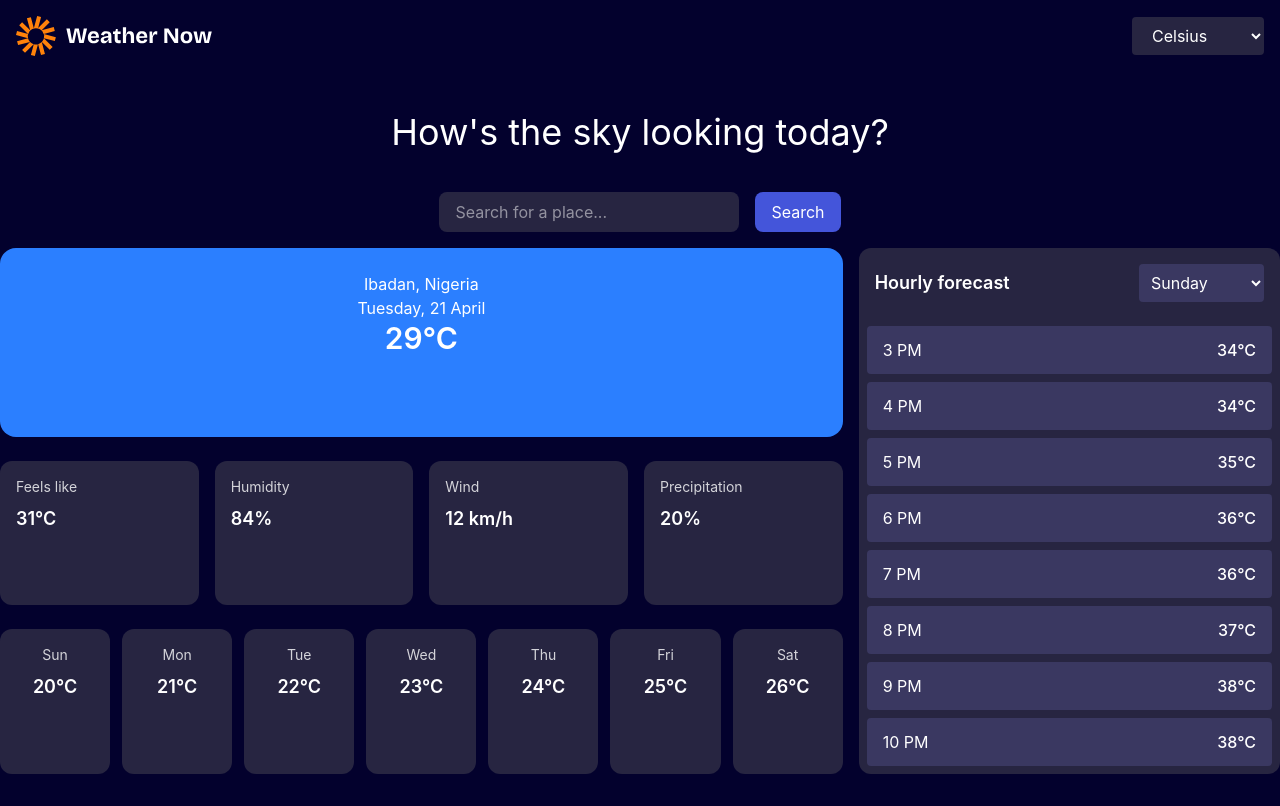
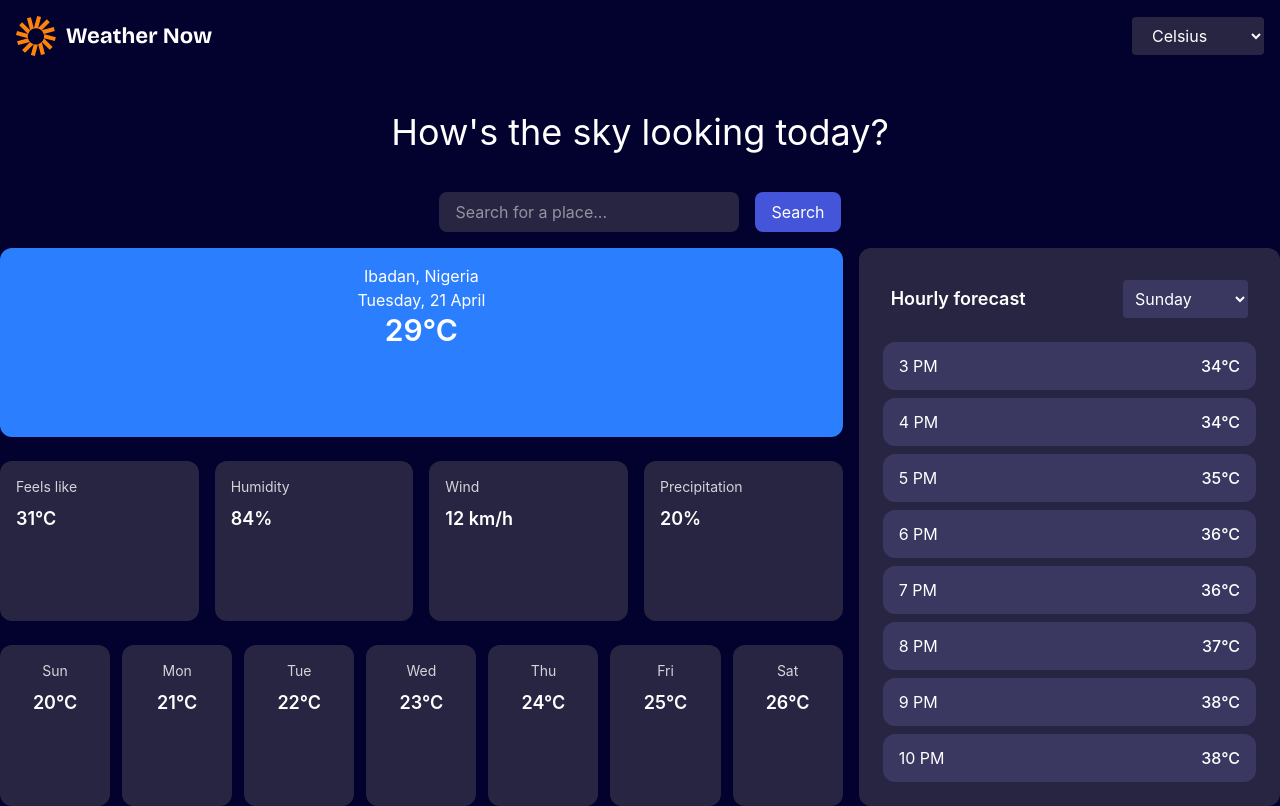
Before and after one commit to Abdulazeez1010/weather-app, a React (Vite) app: page / in a window 1280 px wide. Built offline with nearby package versions, Linux system fonts and the light colour scheme.

Commit message:
refactor: extract reusable weather card components, add shared InfoCard and centralize weather types

```diff
--- a/src/components/DailyForecastCard.tsx
+++ b/src/components/DailyForecastCard.tsx
@@ -1,5 +1,6 @@
 import React from 'react'
-import type { DailyForecastItem } from './WeatherPage';
+import type { DailyForecastItem } from '../types/weather';
+import InfoCard from './InfoCard';
 
 type DailyForecastCardProps = {
   dailyForecast: DailyForecastItem[];
@@ -9,13 +10,10 @@ const DailyForecastCard: React.FC<DailyForecastCardProps> = ({ dailyForecast })
   return (
     <div className="grid grid-cols-2 gap-3 md:grid-cols-4 xl:grid-cols-7">
       {dailyForecast.map((day) => (
-        <div
-          key={day.day}
-          className="rounded-xl bg-[hsl(243,27%,20%)] p-4 text-center text-white"
-        >
+        <InfoCard key={day.day} className='text-center'>
           <p className='text-sm opacity-80'>{day.day}</p>
           <h3 className='mt-2 text-lg font-semibold'>{day.temp}</h3>
-        </div>
+        </InfoCard>
       ))}
     </div>
   )
--- a/src/components/HourlyForecastCard.tsx
+++ b/src/components/HourlyForecastCard.tsx
@@ -1,5 +1,6 @@
 import React from "react";
-import type { HourlyForecastItem } from "./WeatherPage";
+import type { HourlyForecastItem } from "../types/weather";
+import InfoCard from "./InfoCard";
 
 type HourlyForecastCardProps = {
   hourlyForecast: HourlyForecastItem[];
@@ -9,13 +10,13 @@ const HourlyForecastCard: React.FC <HourlyForecastCardProps> = ({ hourlyForecast
 	return (
 		<div className="grid gap-2 p-2">
 			{hourlyForecast.map((time) => (
-				<div
+				<InfoCard
 					key={time.hour}
 					className="flex items-center justify-between rounded bg-[hsl(243,27%,30%)] px-4 py-3"
 				>
 					<span>{time.hour}</span>
 					<span className="font-medium">{time.temp}</span>
-				</div>
+				</InfoCard>
 			))}
 		</div>
 	)
--- /dev/null
+++ b/src/components/InfoCard.tsx
@@ -0,0 +1,16 @@
+import React from 'react';
+
+type InfoCardProps = {
+    children: React.ReactNode;
+    className?: string;
+};
+
+const InfoCard: React.FC<InfoCardProps> = ({children, className= ''}) => {
+    return (
+        <div className={`rounded-xl bg-[hsl(243,27%,20%)] p-4 text-white ${className}`}>
+            {children}
+        </div>
+    );
+};
+
+export default InfoCard;
--- a/src/components/WeatherPage.tsx
+++ b/src/components/WeatherPage.tsx
@@ -6,29 +6,14 @@ import UnitsSelector from './UnitsSelector';
 import WeatherStatCard from './WeatherStatCard.tsx';
 import DailyForecastCard from './DailyForecastCard.tsx';
 import HourlyForecastCard from './HourlyForecastCard.tsx';
+import InfoCard from './InfoCard.tsx';
+import type {
+  CurrentWeather,
+  DailyForecastItem,
+  HourlyForecastItem,
+} from '../types/weather'
 
 import './WeatherPage.css';
-
-export type CurrentWeather = {
-  country: string;
-  city: string;
-  date: string;
-  temp: string;
-  feelsLike: string;
-  humidity: string;
-  wind: string;
-  precipitation: string;
-}
-
-export type DailyForecastItem = {
-  day: string;
-  temp: string;
-}
-
-export type HourlyForecastItem = {
-  hour: string;
-  temp: string;
-}
 
 const WeatherPage: React.FC = () => {
 
@@ -80,19 +65,18 @@ const WeatherPage: React.FC = () => {
 
         {/* Main weather grid */}
         <div className="grid gap-6">
-          <div className='rounded-2xl bg-blue-500 p-6 text-center text-white'>
+          <InfoCard className='bg-blue-500 text-center'>
             <p>{currentWeather.city}, {currentWeather.country}</p>
             <p>{currentWeather.date}</p>
             <h2 className='text-3xl font-semibold'>{currentWeather.temp}</h2>
-          </div>
+          </InfoCard>
 
           <WeatherStatCard currentWeather={currentWeather} />
-
           <DailyForecastCard dailyForecast={dailyForecast} />
         </div>
 
         {/* Hourly forecast grid */}
-        <div className="grid rounded-xl bg-[hsl(243,27%,20%)] text-white">
+        <InfoCard className="grid">
           <div className='flex items-center justify-between gap-4 p-4'>
             <h3 className='text-lg font-semibold'>Hourly forecast</h3>
             <select className="rounded bg-[hsl(243,27%,30%)] p-2 text-white">
@@ -107,7 +91,7 @@ const WeatherPage: React.FC = () => {
           </div>
 
           <HourlyForecastCard hourlyForecast={hourlyForecast} />
-        </div>
+        </InfoCard>
       </section>
     </>
   );
--- a/src/components/WeatherStatCard.tsx
+++ b/src/components/WeatherStatCard.tsx
@@ -1,5 +1,6 @@
 import React from "react";
-import type { CurrentWeather } from "./WeatherPage";
+import type { CurrentWeather } from "../types/weather";
+import InfoCard from "./InfoCard";
 
 type WeatherStatCardProps = {
   currentWeather: CurrentWeather;
@@ -15,13 +16,10 @@ const WeatherStatCard: React.FC<WeatherStatCardProps> = ({ currentWeather }) =>
   return (
     <div className='grid grid-cols-2 md:grid-cols-4 gap-4'>
       {stats.map((stat) => (
-        <div
-          key={stat.label}
-          className="rounded-xl bg-[hsl(243,27%,20%)] p-4 text-white"
-        >
+        <InfoCard key={stat.label}>
           <p className="text-sm opacity-80">{stat.label}</p>
           <h3 className="mt-2 text-lg font-semibold">{stat.value}</h3>
-        </div>
+        </InfoCard>
       ))}
     </div>
   )
--- /dev/null
+++ b/src/types/weather.ts
@@ -0,0 +1,20 @@
+export type CurrentWeather = {
+  country: string;
+  city: string;
+  date: string;
+  temp: string;
+  feelsLike: string;
+  humidity: string;
+  wind: string;
+  precipitation: string;
+}
+
+export type DailyForecastItem = {
+  day: string;
+  temp: string;
+}
+
+export type HourlyForecastItem = {
+  hour: string;
+  temp: string;
+}
```
